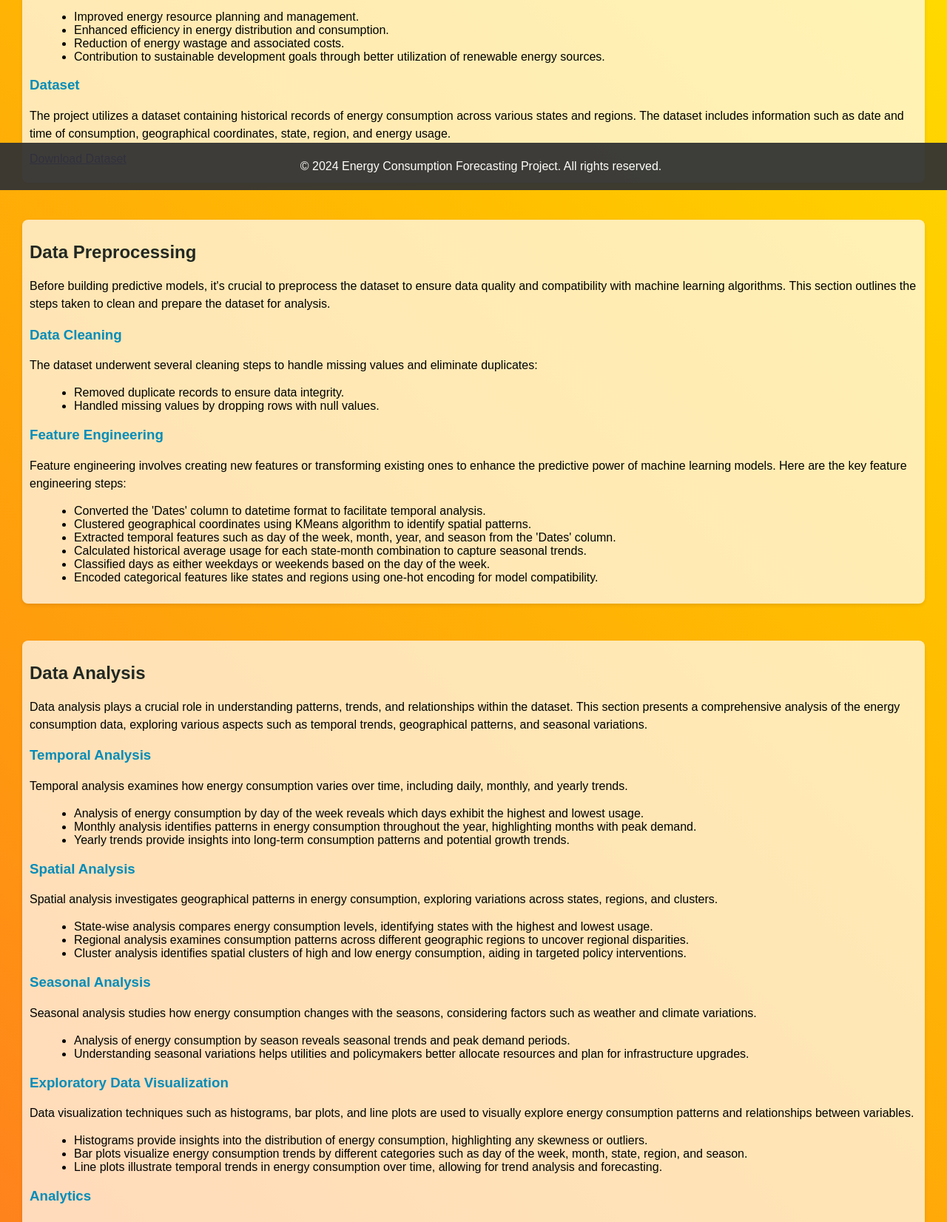
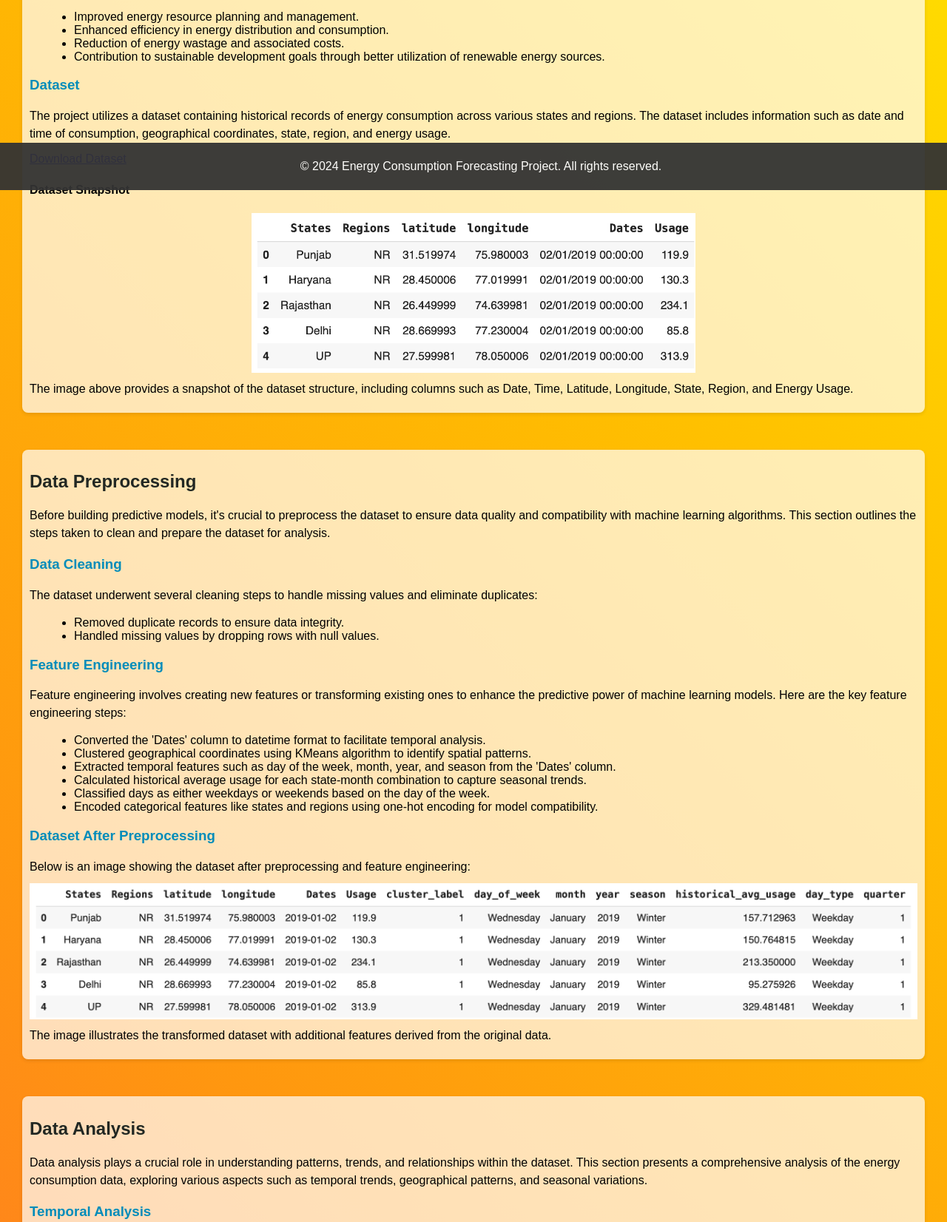
Before and after one commit to RajAryan018/Energy-Consumption-Forecasting-System, a Flask app: page /detailed_info in a window 1280 px wide. Shown: the part 543-2195 px from the top of the page at 74% size. Run offline with Flask 2, Linux system fonts and the light colour scheme; parts of the project's set-up code (start-up, migrations or seed data) failed here and were passed over.

Commit message:
modified:   linear_regression_model.pkl 	modified:   lstm_model.h5 	modified:   neural_network_model.pkl 	modified:   plot_lstm.png 	modified:   random_forest_model.pkl 	modified:   templates/detailed_info.html 	modified:   templates/index.html

```diff
--- a/templates/detailed_info.html
+++ b/templates/detailed_info.html
@@ -140,12 +140,12 @@
                 <a href="https://drive.google.com/file/d/10X_3rXLsfxrGCncdEfHAVycwvvJqqfTM/view?usp=drive_link" target="_blank">Download Dataset</a>
             </p>
             <div>
-                <!-- <h4>Dataset Snapshot</h4> -->
-                <!-- <img src="/static/Images/dataset1.png" alt="Dataset Snapshot" width="600"> -->
-                <!-- <p>
+                <h4>Dataset Snapshot</h4>
+                <img src="/static/Images/dataset1.png" alt="Dataset Snapshot" width="600">
+                <p>
                     The image above provides a snapshot of the dataset structure, including columns such as Date, Time,
                     Latitude, Longitude, State, Region, and Energy Usage.
-                </p> -->
+                </p>
             </div>
         </section>
 
@@ -177,14 +177,14 @@
                 <li>Classified days as either weekdays or weekends based on the day of the week.</li>
                 <li>Encoded categorical features like states and regions using one-hot encoding for model compatibility.</li>
             </ul>
-            <!-- <h3>Dataset After Preprocessing</h3> -->
-            <!-- <p>
+            <h3>Dataset After Preprocessing</h3>
+            <p>
                 Below is an image showing the dataset after preprocessing and feature engineering:
-            </p> -->
-            <!-- <img src="/static/Images/dataset2.png" alt="Preprocessed Dataset" width="1200"> -->
-            <!-- <p>
+            </p>
+            <img src="/static/Images/dataset2.png" alt="Preprocessed Dataset" width="1200">
+            <p>
                 The image illustrates the transformed dataset with additional features derived from the original data.
-            </p> -->
+            </p>
         </section>
 
 
--- a/templates/index.html
+++ b/templates/index.html
@@ -228,7 +228,7 @@
         <div class="navbar-links">
             <ul>
                 <li><a href="#" id="home-link" class="nav-link active" onclick="showSection('home')">Home</a></li>
-                <li><a href="https://colab.research.google.com/drive/1Pdk_8eH0adRpK48fwHCyyYBglRgyjY-5?usp=sharing" class="nav-link" target="_blank">Code</a></li>
+                <li><a href="https://colab.research.google.com/drive/1Ed5szG4AQIt16TWLzU6rSIIr8OiHOBKi?usp=sharing" class="nav-link" target="_blank">Code</a></li>
                 <li><a href="#" id="about-link" class="nav-link" onclick="showSection('about')">About</a></li>
             </ul>
         </div>
```
Also changed, not shown: plot_lstm.png, 4 other files.
